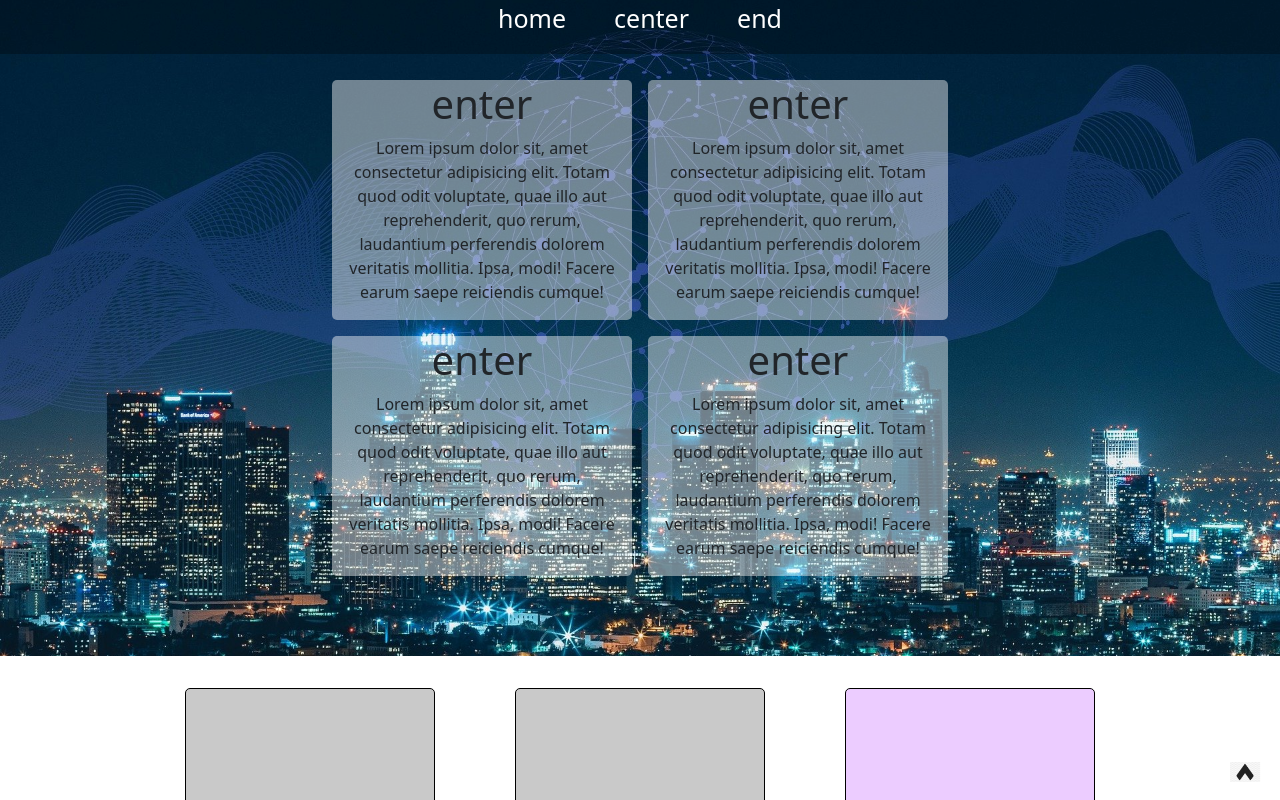
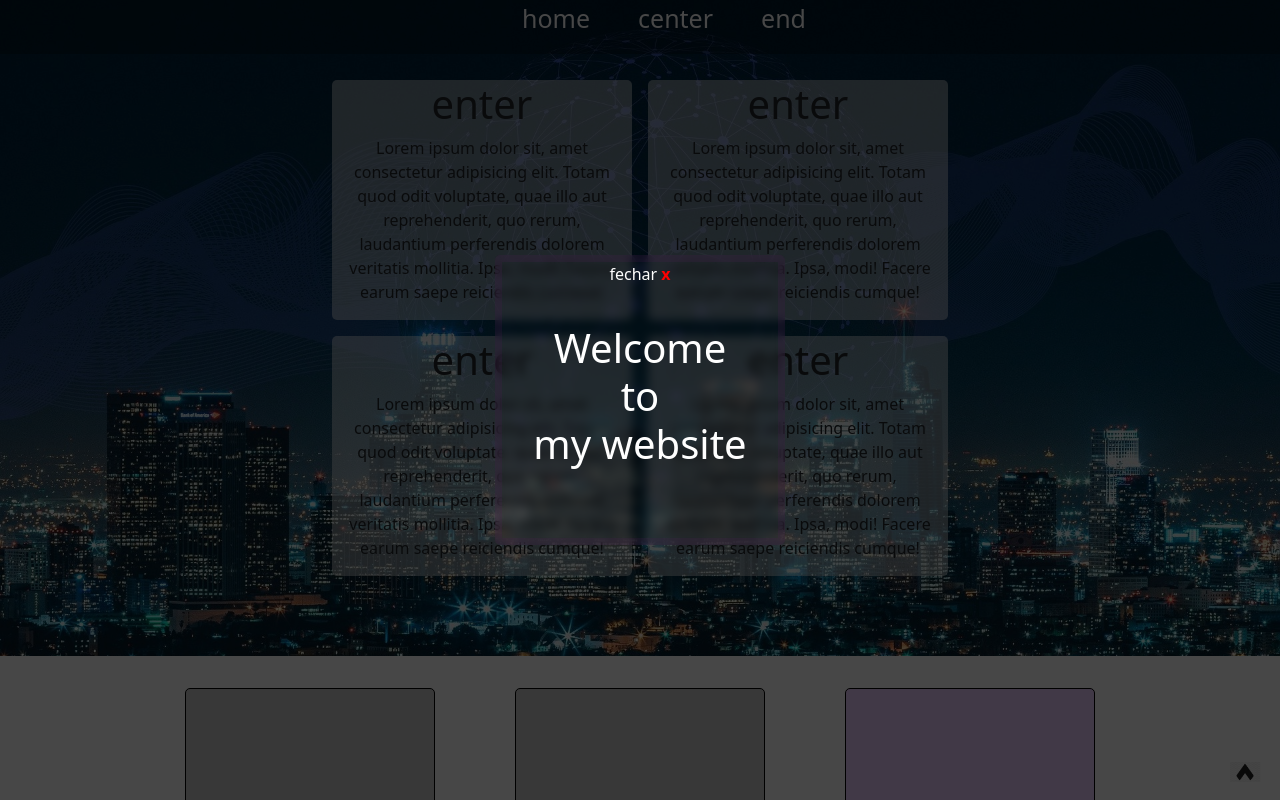
Before and after one commit to 24101999/site, a plain HTML site: page index3.html in a window 1280 px wide. Shown: the top 800 px of the page. Drawn offline with nearby package versions, Linux system fonts and the light colour scheme.

Commit message:
Add files via upload

```diff
--- a/index3.html
+++ b/index3.html
@@ -14,6 +14,25 @@
 
     <header>
         <nav>
+            <div class="">
+                <div class="blk">
+                    <div class="fblk"></div>
+                    <div class="fblk"></div>
+                    <div class="fblk"></div>
+                    <div class="fblk"></div>
+                    <div class="fblk"></div>
+                    <div class="fblk"></div>
+                    <div class="fblk"></div>
+                </div>
+                <div class="nav-filter">
+                    <div class="filter"></div>
+                    <div class="filter"></div>
+                    <div class="filter"></div>
+                    <div class="filter"></div>
+                    <div class="filter"></div>
+                    <div class="filter"></div>
+                </div>
+            </div>
             <a href="index.html">
                 <div class="">
                     <p>home</p>
@@ -30,6 +49,14 @@
                 </div>
             </a>
         </nav>
+        <div class="preto">
+            <div class="xr">
+                <div class="xrf">
+                    <p class="closed">fechar <strong style="color: red;">x</strong></p>
+                    <h1>Welcome <br> to <br> my website</h1>
+                </div>
+            </div>
+        </div>
         <div class="blocks-header container ">
             <div class="ded-block ">
                 <div class="block-header ">
@@ -123,7 +150,7 @@
         </div>
     </footer>
 
-    <script src="script.js "></script>
+    <script src="script.js"></script>
 </body>
 
 </html>
--- a/script.js
+++ b/script.js
@@ -6,8 +6,6 @@ const bbb = document.getElementById('b')
 const ccc = document.getElementById('c')
 const bg = document.getElementById('res')
 const bgg = document.querySelectorAll('.res')
-const tog = document.querySelector('.nav-filter')
-const blk = document.querySelector('.blk')
 const preto = document.querySelector('.preto')
 const clos = document.querySelector('.closed')
 
@@ -23,16 +21,6 @@ clos.addEventListener('click', () => {
     preto.classList.remove('a')
 })
 
-
-tog.addEventListener('click', () => {
-    const x = tog.classList.toggle('active')
-    if (x) {
-        blk.style.display = "block"
-
-    } else {
-        blk.style.display = "none"
-    }
-})
 
 op.forEach(function(a, b, c) {
     c.forEach(function(x, y, z) {
--- a/style2.css
+++ b/style2.css
@@ -6,6 +6,65 @@ header {
     display: flex;
     align-items: center;
     background-position: center;
+}
+
+.xr {
+    height: 300px;
+    ;
+    width: 300px;
+    background-color: aqua;
+    display: flex;
+    justify-content: center;
+    align-items: center;
+    border: solid rgb(255 0 0 / 0%) 5px;
+    border-radius: 5px;
+    background: none;
+}
+
+.xrf {
+    border: solid #57205a2e 7px;
+    height: 290px;
+    ;
+    width: 290px;
+    background-color: rgb(245, 245, 245);
+    display: flex;
+    align-items: center;
+    justify-content: center;
+    text-align: center;
+    border-radius: 5px;
+    background: none;
+    color: #FFF;
+    backdrop-filter: blur(5px);
+}
+
+.preto {
+    position: fixed;
+    top: 0;
+    z-index: 10;
+    left: 0;
+    display: none;
+    right: 0;
+    height: 100%;
+    background-color: #000000b8;
+    align-items: center;
+    justify-content: center;
+}
+
+.preto.a {
+    display: flex;
+}
+
+.preto p {
+    color: #fff;
+    position: absolute;
+    align-self: baseline;
+    cursor: pointer;
+}
+
+.filter {
+    height: 2px;
+    width: 100%;
+    background-color: aqua;
 }
 
 .fiot {
--- a/style3.css
+++ b/style3.css
@@ -6,6 +6,65 @@ header {
     display: flex;
     align-items: center;
     background-position: center;
+}
+
+.xr {
+    height: 300px;
+    ;
+    width: 300px;
+    background-color: aqua;
+    display: flex;
+    justify-content: center;
+    align-items: center;
+    border: solid rgb(255 0 0 / 0%) 5px;
+    border-radius: 5px;
+    background: none;
+}
+
+.xrf {
+    border: solid #57205a2e 7px;
+    height: 290px;
+    ;
+    width: 290px;
+    background-color: rgb(245, 245, 245);
+    display: flex;
+    align-items: center;
+    justify-content: center;
+    text-align: center;
+    border-radius: 5px;
+    background: none;
+    color: #FFF;
+    backdrop-filter: blur(5px);
+}
+
+.preto {
+    position: fixed;
+    top: 0;
+    z-index: 10;
+    left: 0;
+    display: none;
+    right: 0;
+    height: 100%;
+    background-color: #000000b8;
+    align-items: center;
+    justify-content: center;
+}
+
+.preto.a {
+    display: flex;
+}
+
+.preto p {
+    color: #fff;
+    position: absolute;
+    align-self: baseline;
+    cursor: pointer;
+}
+
+.filter {
+    height: 2px;
+    width: 100%;
+    background-color: aqua;
 }
 
 .fiot {
```
Also changed, not shown: index.html (+0 -19 lines), index2.html (+28 -1 lines), style.css (+0 -21 lines).
